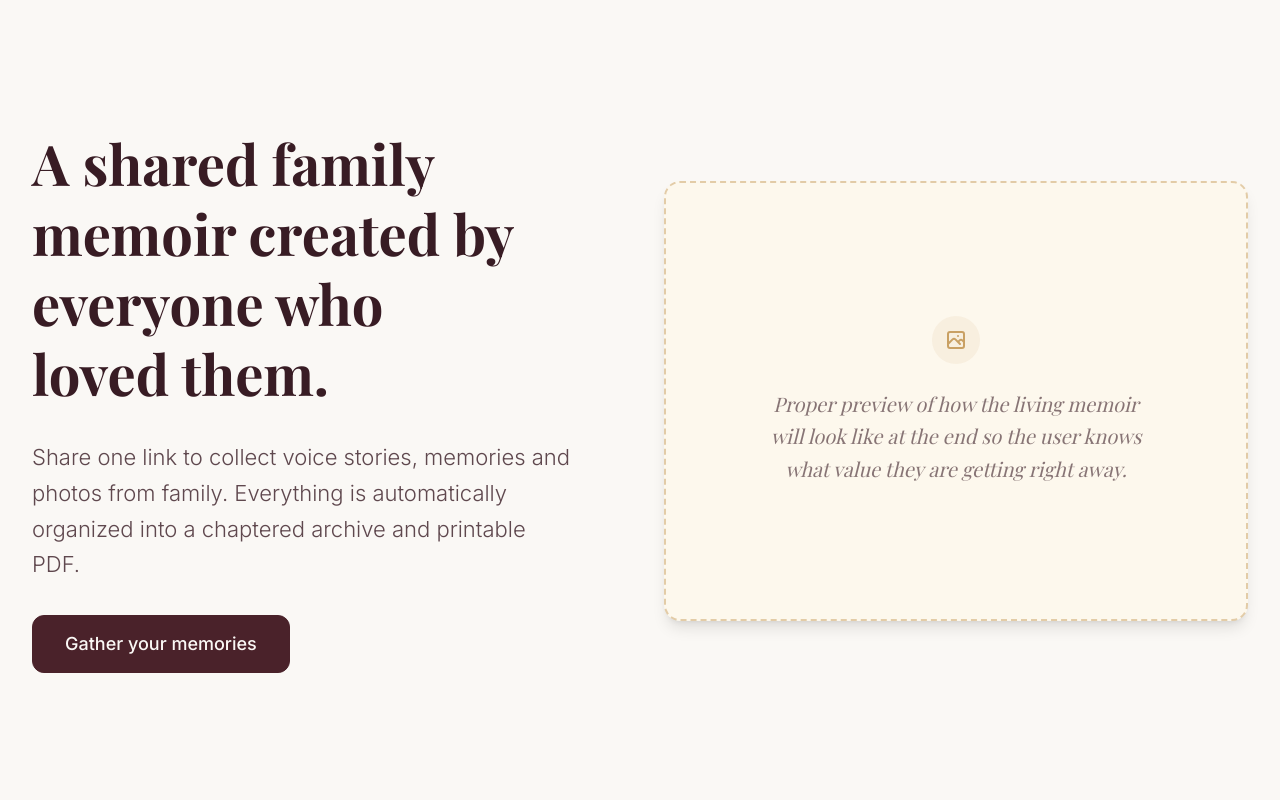
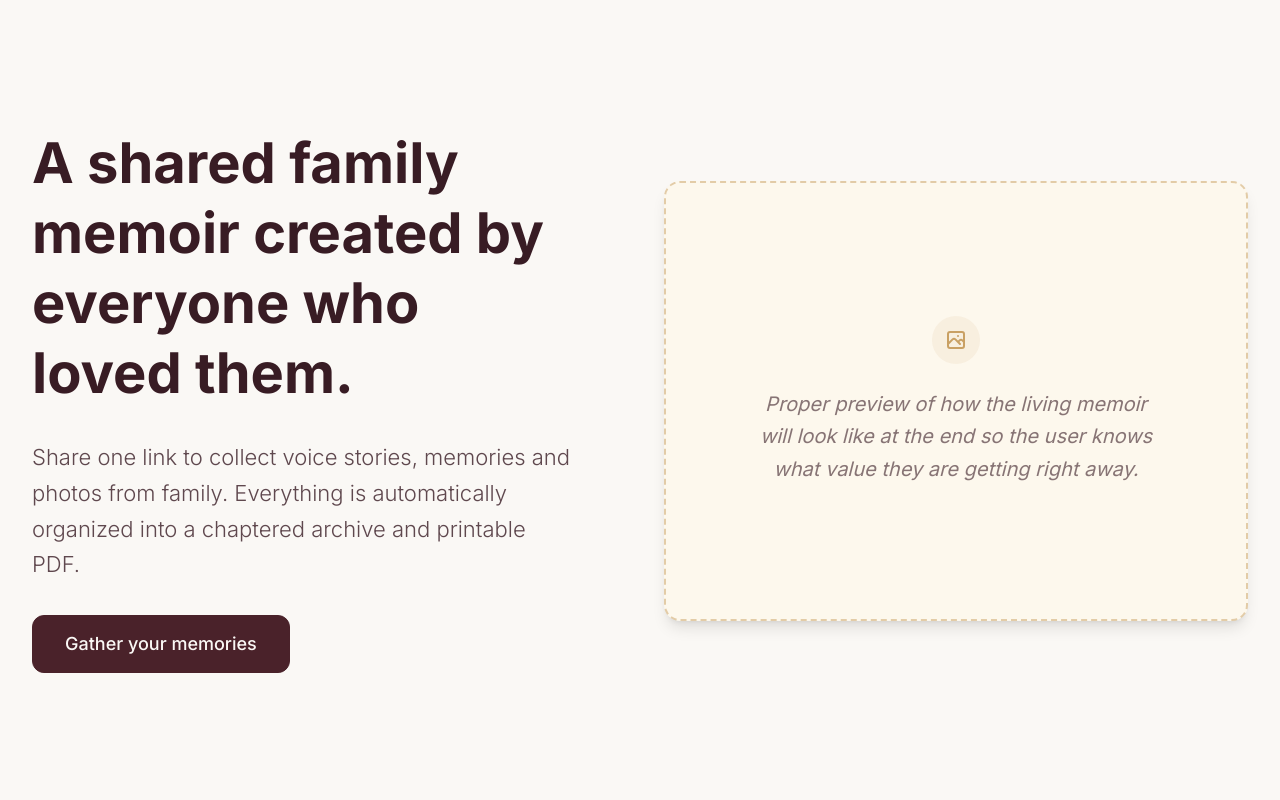
Before and after one commit to Hifza-155/memoirproject-frontend, a Next.js app: page / in a window 1280 px wide. Shown: the top 800 px of the page. Built offline with nearby package versions, Linux system fonts and the light colour scheme; a web font is replaced by a local one.

Commit message:
Nitty gritty details adjustemnts

```diff
--- a/src/app/(public)/layout.tsx
+++ b/src/app/(public)/layout.tsx
@@ -1,6 +1,6 @@
 // src/app/(public)/layout.tsx
-import AnnouncementBar from "../../components/ui/AnnouncementBar";
-import Navbar from "../../components/ui/Navbar";
+import AnnouncementBar from "../../components/AnnouncementBar";
+import Navbar from "../../components/Navbar";
 
 export default function PublicLayout({
   children,
--- a/src/app/globals.css
+++ b/src/app/globals.css
@@ -24,7 +24,9 @@
   --color-background: var(--background);
   --color-foreground: var(--foreground);
 
-  --font-sans: var(--font-inter), 'Inter', sans-serif;
+  --font-sans: var(--font-inter), sans-serif;
+  --font-serif: var(--font-playfair), serif;
+  --font-caveat: var(--font-caveat), cursive;
   --font-mono: ui-monospace, SFMono-Regular, Menlo, Monaco, Consolas, monospace;
 
   /* Registering the shared color tokens for Tailwind utility classes */
@@ -40,12 +42,10 @@
 
   /* Semantic form token */
   --color-memory-required: var(--memory-required);
-
-  --font-caveat: var(--font-caveat), cursive;
 }
 
 body {
   background: var(--background);
   color: var(--foreground);
-  font-family: 'Inter', sans-serif;
+  font-family: var(--font-sans);
 }
--- a/src/app/layout.tsx
+++ b/src/app/layout.tsx
@@ -6,7 +6,7 @@ import "./globals.css";
 // Configure fonts
 const inter = Inter({
   subsets: ["latin"],
-  variable: "--font-sans",
+  variable: "--font-inter",
 });
 
 const playfair = Playfair_Display({
--- a/src/features/landingPage/Hero.tsx
+++ b/src/features/landingPage/Hero.tsx
@@ -30,7 +30,7 @@ export default function Hero() {
 
         <div className="flex mt-8">
           <Link
-            href="/small-personal-context"
+            href="/memory-subject-selection"
             className="bg-memory-maroon text-memory-bg text-base md:text-lg font-sans font-medium px-8 py-3.5 rounded-xl hover:bg-memory-primary hover:shadow-xl hover:shadow-memory-maroon/20 hover:-translate-y-0.5 transition-all duration-300 inline-flex items-center justify-center border border-memory-maroon"
           >
             Gather your memories
```
Also changed, not shown: src/lib/utils.ts (added).
